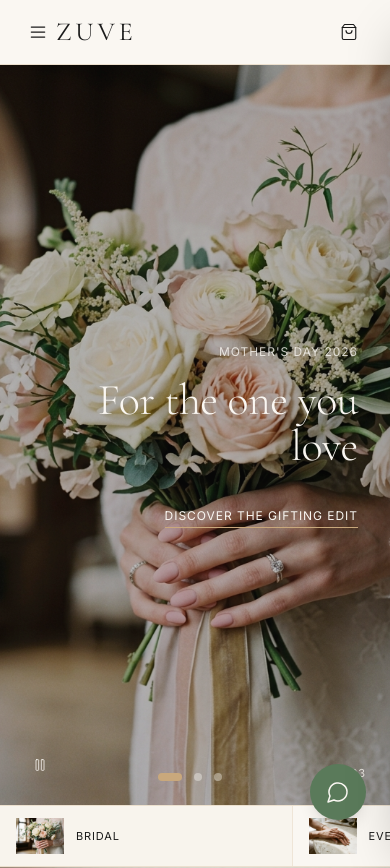
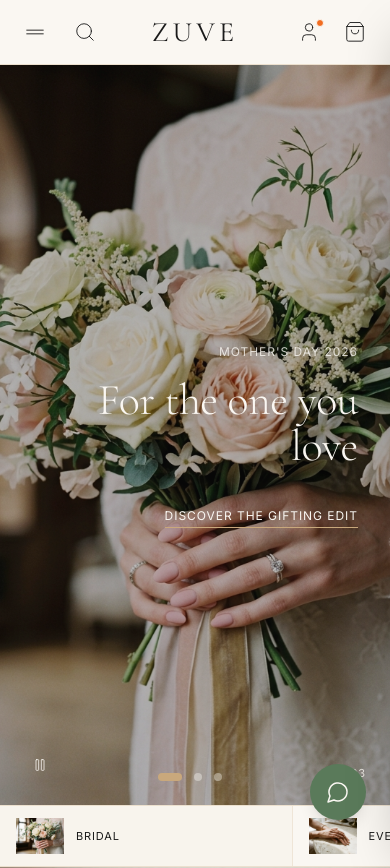
Before and after one commit to vahid-growthmak/zuve-Beauty-Redesign, a Next.js app: page / in a window 390 px wide. Shown: the top 868 px of the page. Built offline with nearby package versions, Linux system fonts and the light colour scheme.

Commit message:
style: update mobile navbar layout to match dior style

```diff
--- a/components/site/site-header.tsx
+++ b/components/site/site-header.tsx
@@ -38,17 +38,27 @@ export function SiteHeader() {
       )}
     >
       <div className="container-1440 flex items-center justify-between h-16 md:h-20">
-        {/* Mobile menu */}
+        {/* Left side: Mobile Menu & Search OR Desktop Nav */}
+        <div className="flex items-center gap-3 md:gap-8 flex-1">
+          {/* Mobile menu (2 thin lines to match Dior) */}
           <button
             aria-label="Open menu"
-          className="md:hidden -ml-1 p-2"
+            className="md:hidden -ml-2 p-2"
             onClick={() => setMobileOpen(true)}
           >
-          <Menu size={20} strokeWidth={1.5} />
+            <svg width="22" height="22" viewBox="0 0 24 24" fill="none" stroke="currentColor" strokeWidth="1" strokeLinecap="round">
+              <line x1="3" y1="10" x2="21" y2="10" />
+              <line x1="3" y1="14" x2="21" y2="14" />
+            </svg>
+          </button>
+
+          {/* Mobile Search */}
+          <button aria-label="Search" className="md:hidden p-2">
+            <Search size={22} strokeWidth={1} />
           </button>
 
           {/* Desktop nav */}
-        <nav className="hidden md:flex items-center gap-8 flex-1">
+          <nav className="hidden md:flex items-center gap-8">
             {NAV.map((item) => (
               <Link
                 key={item.label}
@@ -59,30 +69,36 @@ export function SiteHeader() {
               </Link>
             ))}
           </nav>
+        </div>
 
-        {/* Wordmark */}
+        {/* Center: Wordmark */}
+        <div className="flex justify-center shrink-0">
           <Link
             href="/"
-          className="font-serif text-[26px] md:text-[32px] tracking-wordmark leading-none"
+            className="font-serif text-[28px] md:text-[32px] tracking-wordmark leading-none"
             style={{ fontWeight: 400 }}
           >
             ZUVE
           </Link>
+        </div>
 
-        {/* Right utilities */}
-        <div className="flex items-center gap-4 flex-1 justify-end">
-          <button aria-label="Search" className="p-2 hidden sm:block">
-            <Search size={18} strokeWidth={1.5} />
+        {/* Right side: Search (desktop), Account, Cart */}
+        <div className="flex items-center gap-3 md:gap-4 flex-1 justify-end">
+          <button aria-label="Search" className="p-2 hidden md:block">
+            <Search size={22} strokeWidth={1} />
           </button>
-          <button aria-label="Account" className="p-2 hidden sm:block">
-            <User size={18} strokeWidth={1.5} />
+
+          <button aria-label="Account" className="p-2 relative -mr-1">
+            <User size={22} strokeWidth={1} />
+            <span className="absolute top-1.5 right-1 w-2 h-2 bg-[#f26d21] rounded-full border-[1.5px] border-bone" />
           </button>
+
           <button
             aria-label="Open cart"
-            className="p-2 relative"
+            className="p-2 relative -mr-2"
             onClick={open}
           >
-            <ShoppingBag size={18} strokeWidth={1.5} />
+            <ShoppingBag size={22} strokeWidth={1} />
             {count > 0 && (
               <span className="absolute -top-0.5 -right-0.5 bg-rose text-ink text-[10px] rounded-full w-4 h-4 flex items-center justify-center font-medium">
                 {count}
```
Lines whose indentation alone changed are shown as unchanged.
